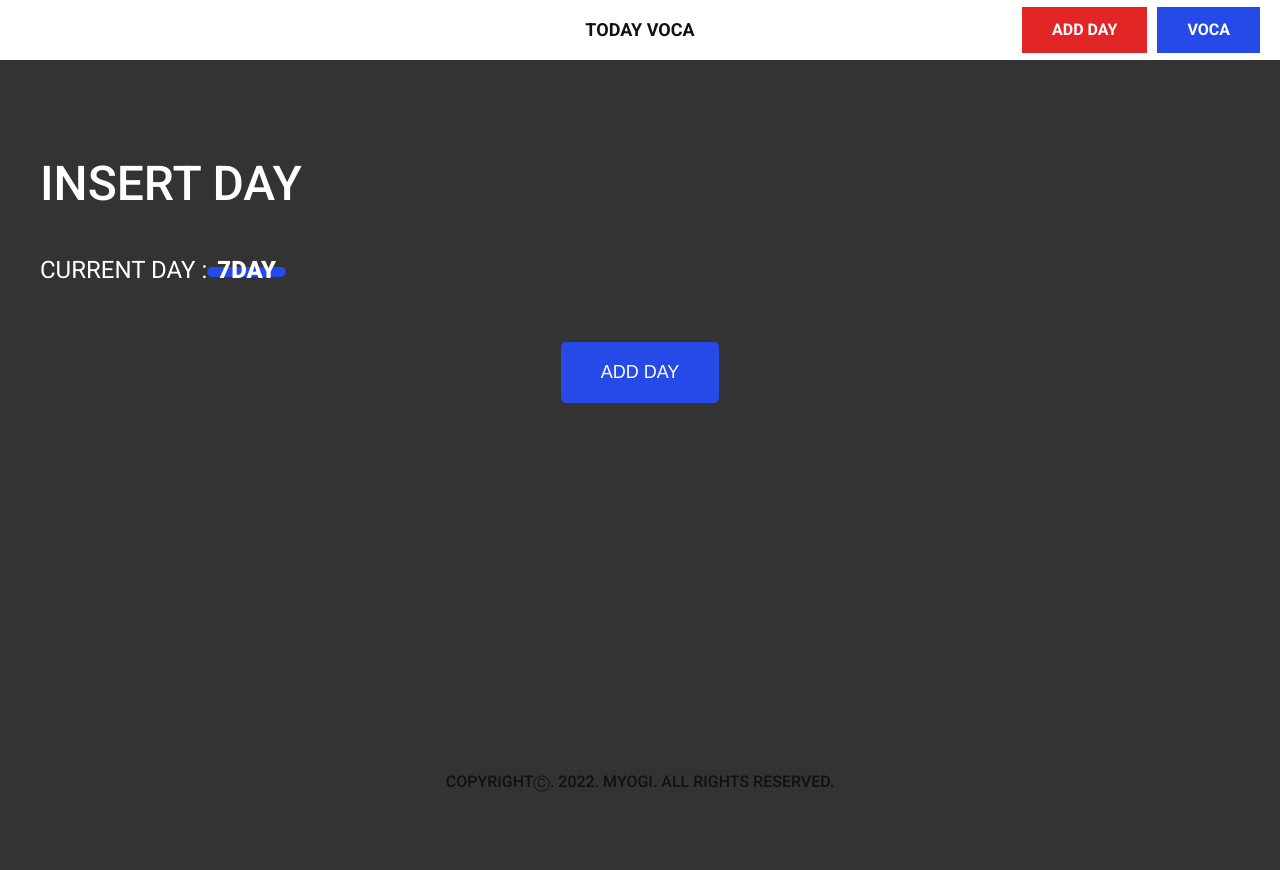
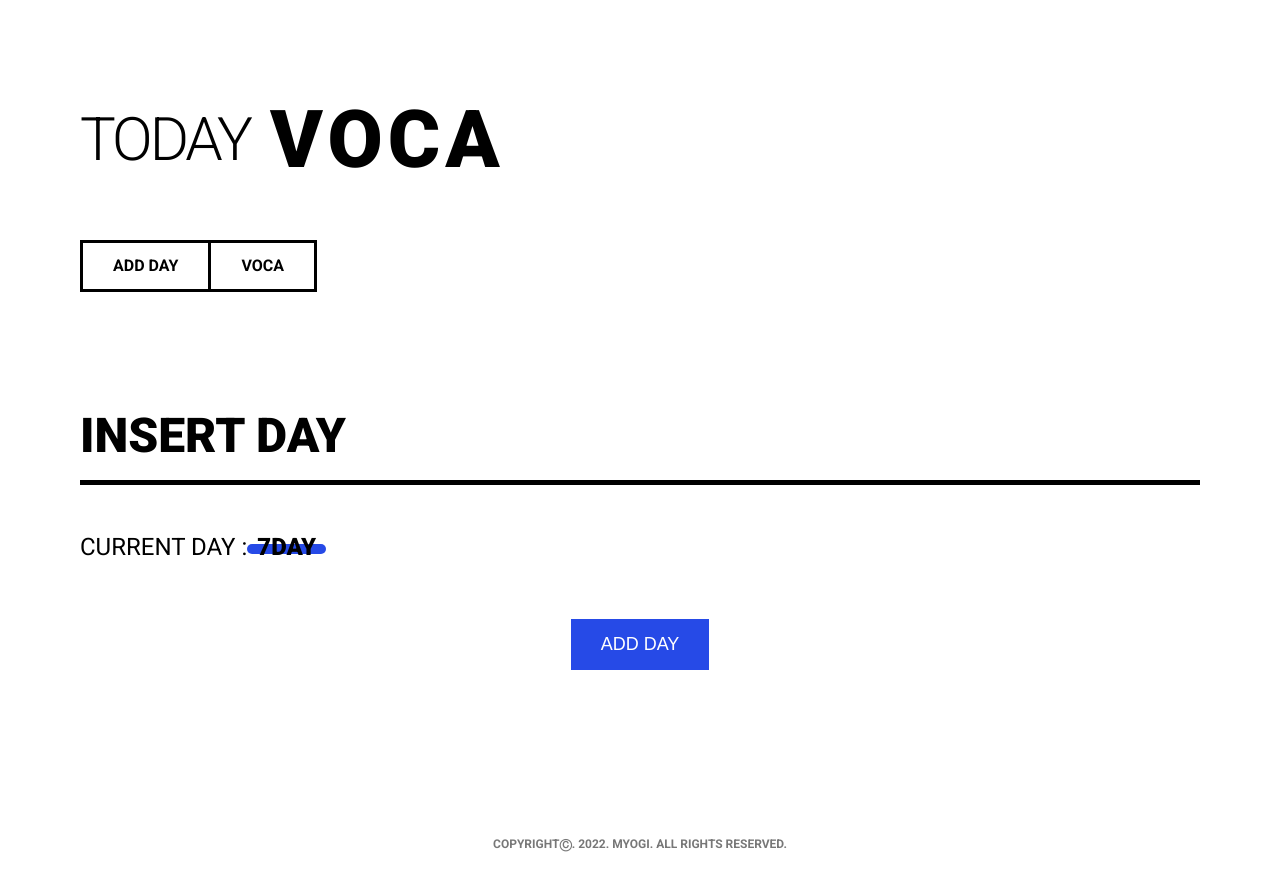
Before and after one commit to myooogi/voca-app, a React (Create React App) app: page /insert/day in a window 1280 px wide. Before the commit the page ends 800 px from the top, so only its background shows below. Built offline with nearby package versions, Linux system fonts and the light colour scheme; data requests are answered from the project's data file.

Commit message:
scss수정 다 하고 네트리파이에 배포하기

```diff
--- a/src/App.css
+++ b/src/App.css
@@ -2,4 +2,6 @@
 
 .App {
   font-family: "Roboto", "Noto Sans KR", sans-serif;
+  padding: 100px 80px;
+  box-sizing: border-box;
 }
--- a/src/components/Day.js
+++ b/src/components/Day.js
@@ -9,7 +9,7 @@ export default function Day() {
   const [voca, setVoca] = useState([]);
   //queryString
   useEffect(() => {
-    axios.get(`http://127.0.0.1:5000/voca?day=${day}`).then((res) => {
+    axios.get(`http://127.0.0.1:8099/voca/${day}`).then((res) => {
       setVoca(res.data);
       //console.log(res.data);
     });
@@ -17,7 +17,7 @@ export default function Day() {
   return (
     <>
       <div className="container dayBox">
-        <h2 className="title">Day-{day}</h2>
+        <h2 className="title">Day - {day}</h2>
         {/* 여기에 day/1에 해당하는 값을 뿌려주면 된다. */}
         <ul className="vocas">
           {voca.map((item, idx) => {
--- a/src/components/Days.js
+++ b/src/components/Days.js
@@ -6,7 +6,7 @@ export default function Days() {
   const [days, setDays] = useState([]);
   //state가 변경될때마다 감지를 해서 실행을 한다.
   useEffect(() => {
-    axios.get("http://127.0.0.1:5000/days").then((res) => {
+    axios.get("http://127.0.0.1:8099/days").then((res) => {
       setDays(res.data);
       //console.log(days);
     });
@@ -19,7 +19,7 @@ export default function Days() {
           {days.map((item, idx) => {
             return (
               <li>
-                <Link to={`/day/${item.day}`}>day{item.day}</Link>
+                <Link to={`/day/${item.day}`}>day {item.day}</Link>
               </li>
             );
           })}
--- a/src/components/Header.js
+++ b/src/components/Header.js
@@ -5,7 +5,7 @@ export default function Header() {
       <header id="header" className="header">
         <h1>
           <Link to="/">
-            TODAY <span>VOCA</span>
+            TODAY <strong>VOCA</strong>
           </Link>
         </h1>
         <nav id="menu">
--- a/src/components/InsertDay.js
+++ b/src/components/InsertDay.js
@@ -6,16 +6,17 @@ export default function InsertDay() {
   const navigate = useNavigate();
   const [days, setDays] = useState([]); //화면 렌더링할때는 useState를 사용해야한다 (기본값)
   useEffect(() => {
-    axios.get("http://127.0.0.1:5000/days").then((res) => {
+    //받는곳
+    axios.get("http://127.0.0.1:8099/days").then((res) => {
       setDays(res.data);
     });
   }, []);
   const insertDay = () => {
     //axios를 가지고 json-server에 데이터 밀어넣기
     //setDays(days + 1);
-    axios.post("http://127.0.0.1:5000/days", { day: days.length + 1 }).then((res) => {
-      console.log(res);
-      if (res.statusText === "Created") {
+    axios.post("http://127.0.0.1:8099/day/add", { day: days.length + 1 }).then((res) => {
+      console.log(res.data);
+      if (res.data.insert === "ok") {
         alert("day가 추가되었습니다.");
         navigate("/");
       }
--- a/src/components/InsertVoca.js
+++ b/src/components/InsertVoca.js
@@ -19,20 +19,21 @@ export default function InsertVoca() {
     console.log(kor.current.value);
     console.log(day.current.value);
     axios
-      .post(`http://127.0.0.1:5000/voca/`, {
+      .post(`http://127.0.0.1:8099/voca/add`, {
         day: parseInt(day.current.value),
         eng: eng.current.value,
         kor: kor.current.value,
         isDone: false,
       })
       .then((res) => {
-        if (res.statusText === "Created") {
+        alert("단어가 입력되었습니다.");
+        if (res.data.insert === "ok") {
           navigate(`/day/${day.current.value}`);
         }
       });
   };
   useEffect(() => {
-    axios.get(`http://127.0.0.1:5000/days`).then((res) => {
+    axios.get(`http://127.0.0.1:8099/days`).then((res) => {
       console.log(res.data);
       setDays(res.data);
     });
--- a/src/css/layout.css
+++ b/src/css/layout.css
@@ -1,7 +1,6 @@
 body {
   font-size: 16px;
-  color: #111;
-  background-color: #333;
+  color: #000;
 }
 
 a {
@@ -14,61 +13,69 @@ a {
 }
 
 #header {
-  display: flex;
-  justify-content: center;
-  align-items: center;
-  width: 100%;
-  height: 60px;
-  position: relative;
   z-index: 99;
-  overflow: hidden;
-  background-color: #fff;
 }
 #header h1 {
-  font-size: 18px;
-  font-weight: 700;
-  text-transform: uppercase;
+  display: flex;
+  font-size: 60px;
+  font-weight: 300;
 }
-#header h1 strong {
-  font-weight: 700;
+#header h1 a {
+  display: flex;
+  align-items: center;
+  letter-spacing: -3px;
+}
+#header h1 a strong {
+  margin-left: 20px;
+  font-size: 80px;
+  font-weight: 800;
+  letter-spacing: 5px;
 }
 #header #menu {
-  position: absolute;
-  right: 20px;
-  top: 50%;
-  transform: translateY(-50%);
+  margin-top: 60px;
 }
 #header #menu ul {
   display: flex;
 }
-#header #menu ul li {
-  margin-left: 10px;
+#header #menu ul li:first-child {
+  border-right: 3px solid #000;
 }
 #header #menu ul li a {
   display: flex;
   padding: 15px 30px;
   justify-content: center;
   align-items: center;
-  color: #fff;
   font-weight: 700;
+  border: 3px solid #000;
+  transition: all 0.1s;
 }
 #header #menu ul li a.day {
+  border-right: 0;
+}
+#header #menu ul li a.day:hover {
   background-color: rgb(226, 38, 38);
+  border-color: rgb(226, 38, 38);
+  color: #fff;
 }
 #header #menu ul li a.voca {
+  border-left: 0;
+}
+#header #menu ul li a.voca:hover {
   background-color: rgb(38, 74, 231);
+  border-color: rgb(38, 74, 231);
+  color: #fff;
 }
 
 .container {
-  width: 1200px;
   margin: 100px auto;
-  color: #fff;
 }
 .container .title {
   font-size: 48px;
-  font-weight: 500;
+  font-weight: 800;
   text-transform: uppercase;
   margin-bottom: 50px;
+  padding: 20px 0;
+  border-bottom: 5px solid #000;
 }
 
 .dayBox .current {
@@ -98,13 +105,12 @@ a {
 .btns {
   display: flex;
   justify-content: center;
-  margin-top: 50px;
+  margin: 50px 0;
 }
 .btns .btn {
   border: none;
   outline: none;
-  padding: 20px 40px;
-  border-radius: 5px;
+  padding: 15px 30px;
   background-color: rgb(38, 74, 231);
   color: #fff;
   font-size: 18px;
@@ -113,8 +119,11 @@ a {
 
 .days {
   display: flex;
-  justify-content: flex-start;
+  justify-content: center;
   flex-wrap: wrap;
+}
+.days li {
+  margin: 0 10px;
 }
 .days li a {
   display: flex;
@@ -125,27 +134,60 @@ a {
   align-items: center;
   text-transform: uppercase;
   font-weight: 700;
+  background-color: #000;
+  color: #fff;
 }
 
 .vocas {
   display: flex;
-  flex-direction: column;
+  justify-content: center;
 }
 .vocas li {
+  display: flex;
+  flex-direction: column;
+  align-items: flex-start;
+  position: relative;
   background-color: #fff;
-  margin: 10px 0;
-  height: 50px;
-  padding: 20px;
-  border-radius: 5px;
-  box-shadow: 5px 5px 5px rgba(0, 0, 0, 0.15);
-  display: flex;
-  align-items: center;
-  color: #111;
-  position: relative;
+  margin: 0 10px;
+  padding: 50px 50px 30px;
+  border: 5px solid #000;
   transition: background 0.25s ease;
 }
+.vocas li .word {
+  transition: all 0.25s ease;
+}
+.vocas li .eng {
+  font-size: 45px;
+  font-weight: 700;
+}
+.vocas li .kor {
+  font-size: 28px;
+  font-weight: 500;
+  margin: 30px 0 50px;
+}
+.vocas li .btns {
+  transition: all 0.25s ease;
+  margin: 0;
+}
+.vocas li .btns .btn {
+  padding: 10px 20px;
+  font-size: 12px;
+  font-weight: 500;
+}
+.vocas li .btns .del {
+  margin-left: 10px;
+  background-color: rgb(226, 38, 38);
+}
+.vocas li .check {
+  position: absolute;
+  top: 10px;
+  left: 10px;
+}
+.vocas li .check label input {
+  margin: 0;
+}
 .vocas li.done {
-  background-color: #666;
+  background-color: rgba(0, 0, 0, 0.5);
 }
 .vocas li.done .word {
   opacity: 0.5;
@@ -153,31 +195,6 @@ a {
 .vocas li.done .btns {
   opacity: 0.5;
   pointer-events: none;
-}
-.vocas li .eng {
-  margin-left: 20px;
-}
-.vocas li .kor {
-  margin-left: 20px;
-}
-.vocas li .word {
-  transition: all 0.25s ease;
-}
-.vocas li .btns {
-  transition: all 0.25s ease;
-  position: absolute;
-  right: 20px;
-  top: 50%;
-  transform: translateY(-50%);
-  margin-top: 0;
-}
-.vocas li .btns .btn {
-  padding: 10px 20px;
-  font-size: 14px;
-}
-.vocas li .btns .del {
-  margin-left: 10px;
-  background-color: rgb(226, 38, 38);
 }
 
 .vocaBox .inputBox {
@@ -209,13 +226,22 @@ a {
 }
 
 #footer {
+  position: relative;
+}
+#footer .copyright {
   position: absolute;
   left: 50%;
   transform: translateX(-50%);
-  bottom: 10px;
-}
-#footer .copyright {
-  font-weight: 500;
-  border-radius: 100px;
+  bottom: -80px;
+  font-size: 12px;
+  font-weight: 700;
+  color: #777;
   text-transform: uppercase;
 }
+
+@media all and (max-width: 1200px) {
+  .container {
+    width: 100%;
+    padding: 0 20px;
+  }
+}
--- a/src/scss/layout.scss
+++ b/src/scss/layout.scss
@@ -3,8 +3,7 @@
 
 body {
   font-size: 16px;
-  color: #111;
-  background-color: #333;
+  color: $main-color;
 }
 a {
   color: inherit;
@@ -15,44 +14,54 @@ a {
 }
 
 #header {
-  display: flex;
-  justify-content: center;
-  align-items: center;
-  width: 100%;
-  height: 60px;
-  position: relative;
   z-index: 99;
-  overflow: hidden;
-  background-color: #fff;
   h1 {
-    font-size: 18px;
-    font-weight: 700;
-    text-transform: uppercase;
-    strong {
-      font-weight: 700;
+    display: flex;
+    font-size: 60px;
+    font-weight: 300;
+    a {
+      display: flex;
+      align-items: center;
+      letter-spacing: -3px;
+      strong {
+        margin-left: 20px;
+        font-size: 80px;
+        font-weight: 800;
+        letter-spacing: 5px;
+      }
     }
   }
   #menu {
-    position: absolute;
-    right: 20px;
-    top: 50%;
-    transform: translateY(-50%);
+    margin-top: 60px;
     ul {
       display: flex;
       li {
-        margin-left: 10px;
+        &:first-child {
+          border-right: 3px solid $main-color;
+        }
         a {
           display: flex;
           padding: 15px 30px;
           justify-content: center;
           align-items: center;
-          color: #fff;
           font-weight: 700;
+          border: 3px solid $main-color;
+          transition: all 0.1s;
           &.day {
-            background-color: $red;
+            border-right: 0;
+            &:hover {
+              background-color: $red;
+              border-color: $red;
+              color: #fff;
+            }
           }
           &.voca {
-            background-color: $blue;
+            border-left: 0;
+            &:hover {
+              background-color: $blue;
+              border-color: $blue;
+              color: #fff;
+            }
           }
         }
       }
@@ -61,14 +70,14 @@ a {
 }
 
 .container {
-  width: 1200px;
   margin: 100px auto;
-  color: #fff;
   .title {
     font-size: 48px;
-    font-weight: 500;
+    font-weight: 800;
     text-transform: uppercase;
     margin-bottom: 50px;
+    padding: 20px 0;
+    border-bottom: 5px solid #000;
   }
 }
 .dayBox {
@@ -99,12 +108,11 @@ a {
 .btns {
   display: flex;
   justify-content: center;
-  margin-top: 50px;
+  margin: 50px 0;
   .btn {
     border: none;
     outline: none;
-    padding: 20px 40px;
-    border-radius: 5px;
+    padding: 15px 30px;
     background-color: $blue;
     color: #fff;
     font-size: 18px;
@@ -114,9 +122,10 @@ a {
 
 .days {
   display: flex;
-  justify-content: flex-start;
+  justify-content: center;
   flex-wrap: wrap;
   li {
+    margin: 0 10px;
     a {
       display: flex;
       width: 120px;
@@ -126,57 +135,67 @@ a {
       align-items: center;
       text-transform: uppercase;
       font-weight: 700;
+      background-color: $main-color;
+      color: #fff;
     }
   }
 }
 .vocas {
   display: flex;
-  flex-direction: column;
+  justify-content: center;
   li {
+    display: flex;
+    flex-direction: column;
+    align-items: flex-start;
+    position: relative;
     background-color: #fff;
-    margin: 10px 0;
-    height: 50px;
-    padding: 20px;
-    border-radius: 5px;
-    box-shadow: 5px 5px 5px rgba(0, 0, 0, 0.15);
-    display: flex;
-    align-items: center;
-    color: #111;
-    position: relative;
+    margin: 0 10px;
+    padding: 50px 50px 30px;
+    border: 5px solid $main-color;
     transition: background 0.25s ease;
+    .word {
+      transition: all 0.25s ease;
+    }
+    .eng {
+      font-size: 45px;
+      font-weight: 700;
+    }
+    .kor {
+      font-size: 28px;
+      font-weight: 500;
+      margin: 30px 0 50px;
+    }
+    .btns {
+      transition: all 0.25s ease;
+      margin: 0;
+      .btn {
+        padding: 10px 20px;
+        font-size: 12px;
+        font-weight: 500;
+      }
+      .del {
+        margin-left: 10px;
+        background-color: $red;
+      }
+    }
+    .check {
+      position: absolute;
+      top: 10px;
+      left: 10px;
+      label {
+        input {
+          margin: 0;
+        }
+      }
+    }
     &.done {
-      background-color: #666;
+      background-color: rgba($main-color, 0.5);
       .word {
         opacity: 0.5;
       }
       .btns {
         opacity: 0.5;
         pointer-events: none;
-      }
-    }
-    .eng {
-      margin-left: 20px;
-    }
-    .kor {
-      margin-left: 20px;
-    }
-    .word {
-      transition: all 0.25s ease;
-    }
-    .btns {
-      transition: all 0.25s ease;
-      position: absolute;
-      right: 20px;
-      top: 50%;
-      transform: translateY(-50%);
-      margin-top: 0;
-      .btn {
-        padding: 10px 20px;
-        font-size: 14px;
-      }
-      .del {
-        margin-left: 10px;
-        background-color: $red;
       }
     }
   }
@@ -213,11 +232,20 @@ a {
 }
 
 #footer {
-  @include absCenter(true, false);
-  bottom: 10px;
+  position: relative;
   .copyright {
-    font-weight: 500;
-    border-radius: 100px;
+    @include absCenter(true, false);
+    bottom: -80px;
+    font-size: 12px;
+    font-weight: 700;
+    color: #777;
     text-transform: uppercase;
   }
 }
+
+@media all and(max-width:1200px) {
+  .container {
+    width: 100%;
+    padding: 0 20px;
+  }
+}
```
Also changed, not shown: src/components/Voca.js (+6 -10 lines), src/css/layout.min.css.
